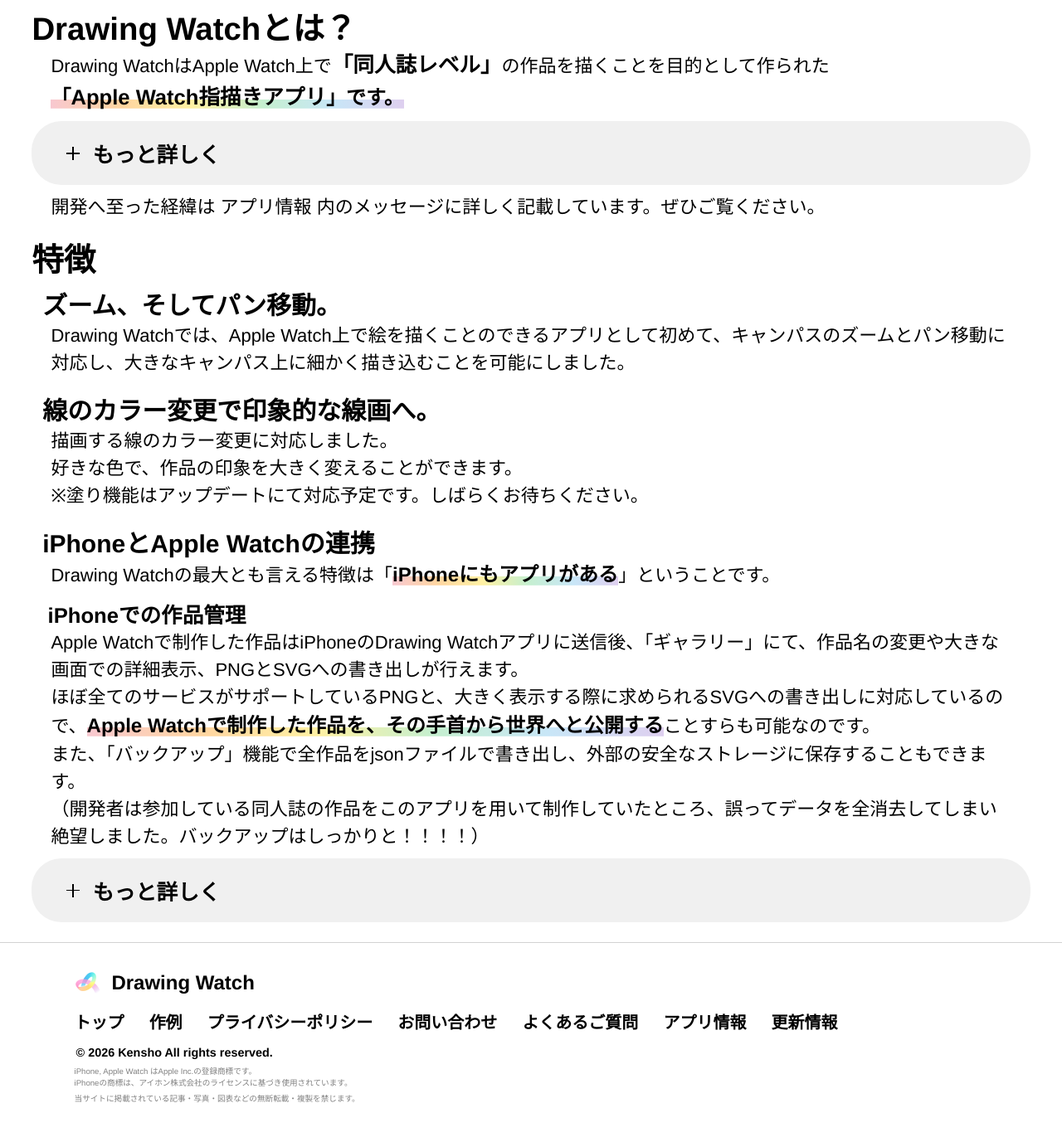
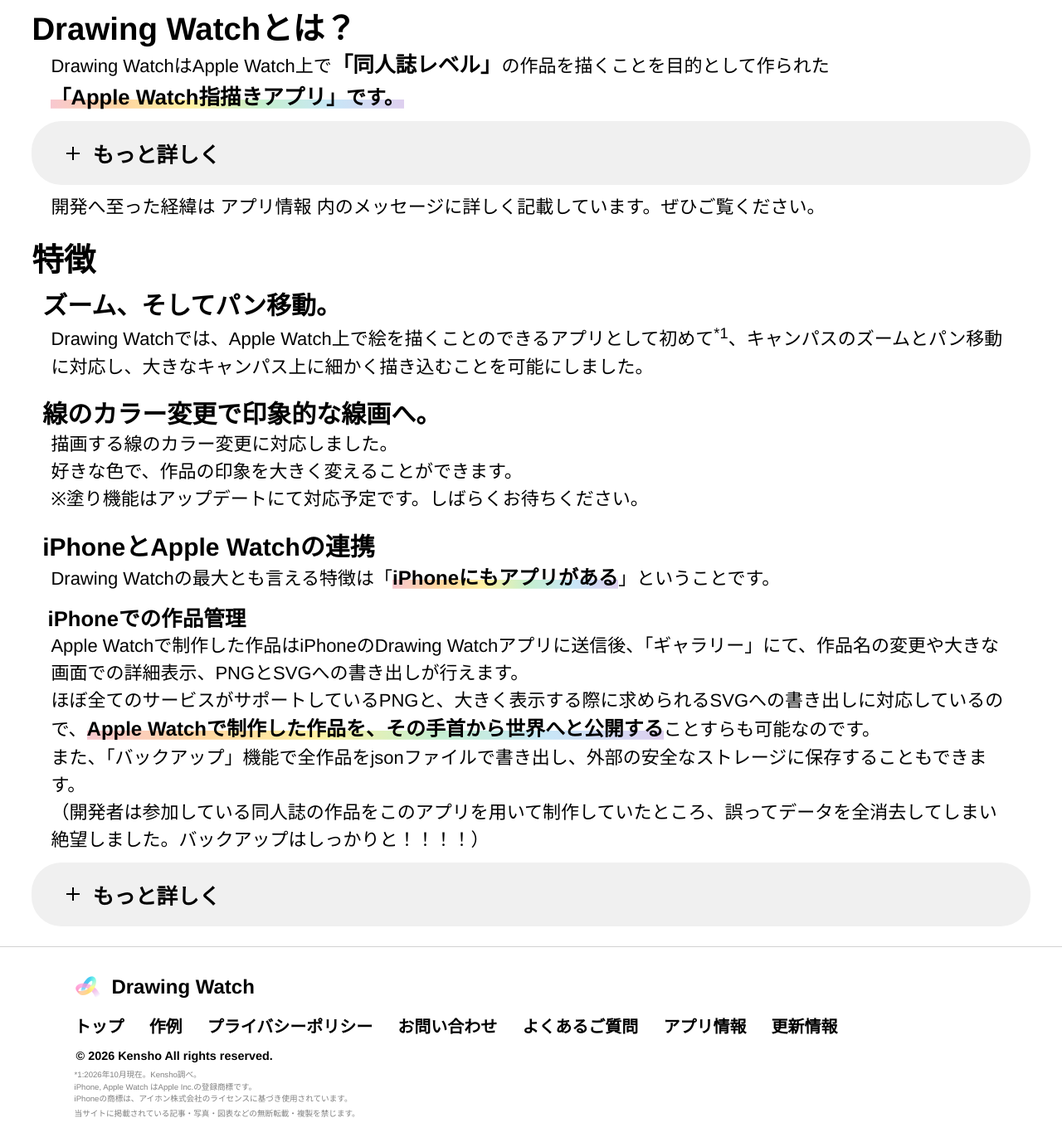
Before and after one commit to kensh000/drawingwatch, a plain HTML site: page index.html in a window 1280 px wide. Shown: the part 905-2282 px from the top of the page at 83% size. Drawn offline with Linux system fonts and the light colour scheme.

Commit message:
Add files via upload

```diff
--- a/index.html
+++ b/index.html
@@ -112,7 +112,7 @@
                             <br>私たちが同じ条件で制作しようとも、年齢という点においては絶対に勝つことができません。
                             <br>唯一対抗できるのは何か？
                             <br>そう、<span class="marker">ハードウェア</span>です。</p>
-                        <p class="details_p">あなたも、どんなに大きくとも49mmしかない画面の「<span class="marker"><strong>Apple Watch</strong></span>」というキャンパスで絵を描いてみませんか</p>
+                        <p class="details_p">あなたも、どんなに大きくとも49mmしかない「<span class="marker"><strong>Apple Watch</strong></span>」というキャンパスで絵を描いてみませんか</p>
                     </section>
                 </section>
             </details>
@@ -123,7 +123,7 @@
     <section class="feature">
         <h3 class="title">特徴</h3>
         <h4>ズーム、そしてパン移動。</h4>
-        <p>Drawing Watchでは、Apple Watch上で絵を描くことのできるアプリとして初めて、<span>キャンパスのズームとパン移動に対応</span>し、大きなキャンパス上に細かく描き込むことを可能にしました。</p>
+        <p>Drawing Watchでは、Apple Watch上で絵を描くことのできるアプリとして初めて<sup>*1</sup>、<span>キャンパスのズームとパン移動に対応</span>し、大きなキャンパス上に細かく描き込むことを可能にしました。</p>
         <h4>線のカラー変更で印象的な線画へ。</h4>
         <p>描画する線のカラー変更に対応しました。
             <br>好きな色で、作品の印象を大きく変えることができます。
@@ -177,7 +177,8 @@
             </div>
             <div class="copyright">
                 <h3 id="kensho_right">© 2026 Kensho All rights reserved.</h3>
-                <p id="apple_right">iPhone, Apple Watch はApple Inc.の登録商標です。
+                <p id="apple_right">*1:2026年10月現在。Kensho調べ。
+                    <br>iPhone, Apple Watch はApple Inc.の登録商標です。
                     <br>iPhoneの商標は、アイホン株式会社のライセンスに基づき使用されています。</p>
                 <p id="donotcopy">当サイトに掲載されている記事・写真・図表などの無断転載・複製を禁じます。</p>
             </div>
```
